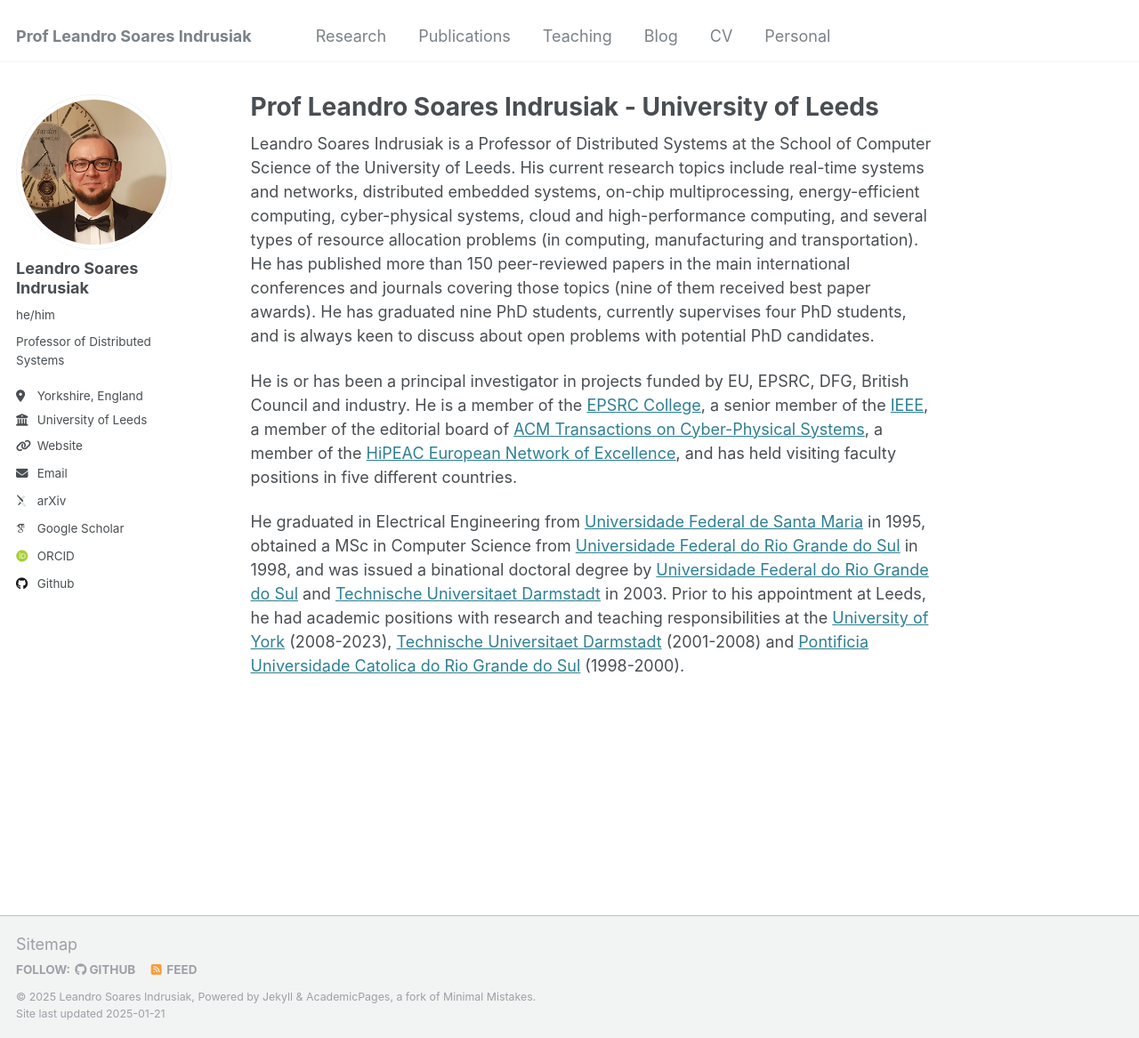
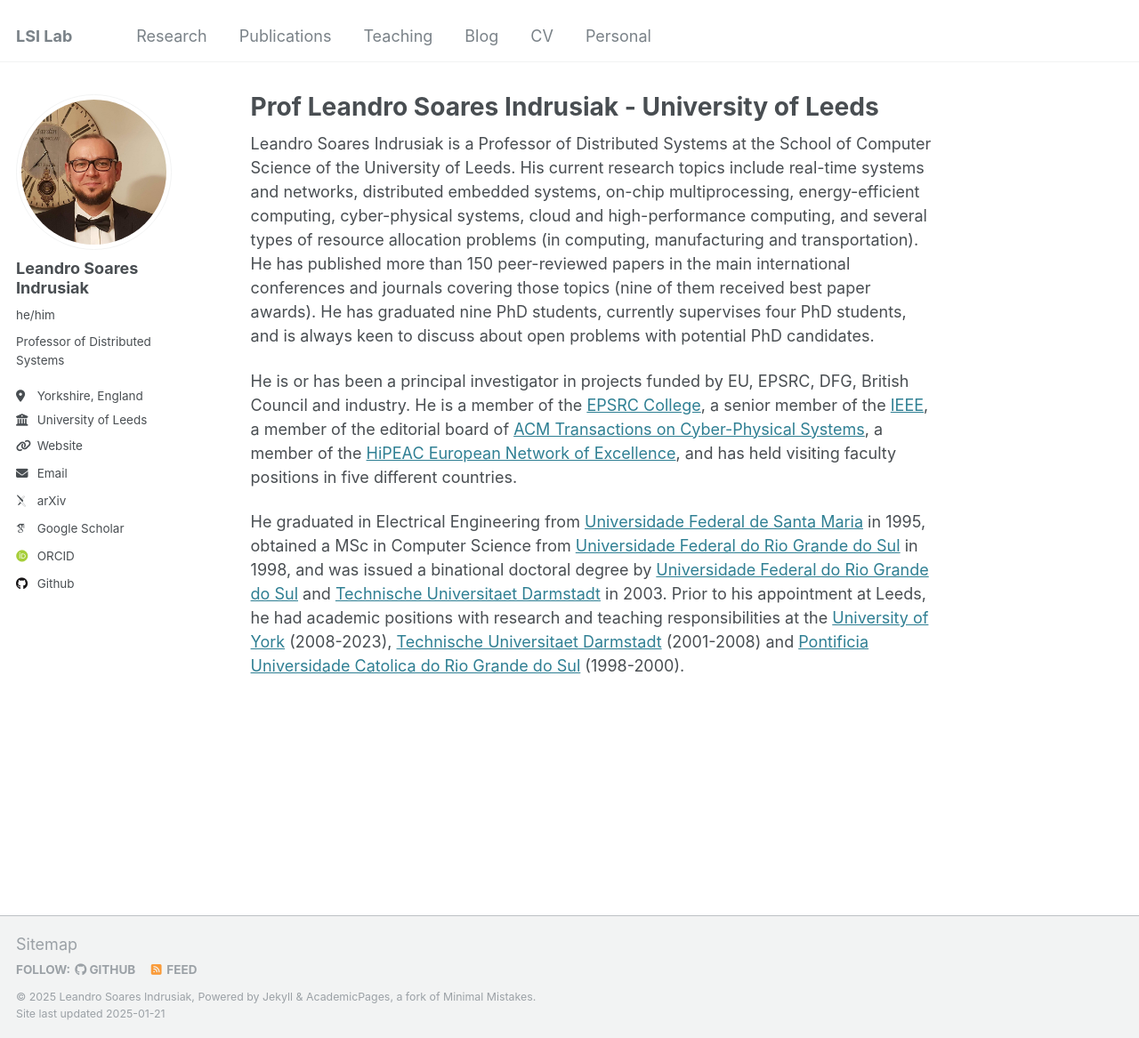
Before and after one commit to indrusiak/indrusiak.github.io, a Jekyll site: the page built from _pages/about.md, in a window 1280 px wide and 1167 px high. Shown: the whole window at 89% size. Built offline with Jekyll 4.4.1, drawn with Linux system fonts in a browser that asks for light colours; some web fonts are replaced.

Commit message:
Update _config.yml

```diff
--- a/_config.yml
+++ b/_config.yml
@@ -8,7 +8,7 @@
 
 # Basic Site Settings
 locale                   : "en-US"
-title                    : "Prof Leandro Soares Indrusiak"
+title                    : "LSI Lab"
 title_separator          : "-"
 name                     : &name "Leandro Soares Indrusiak"
 description              : &description "Professor of Distributed Systems"
```
